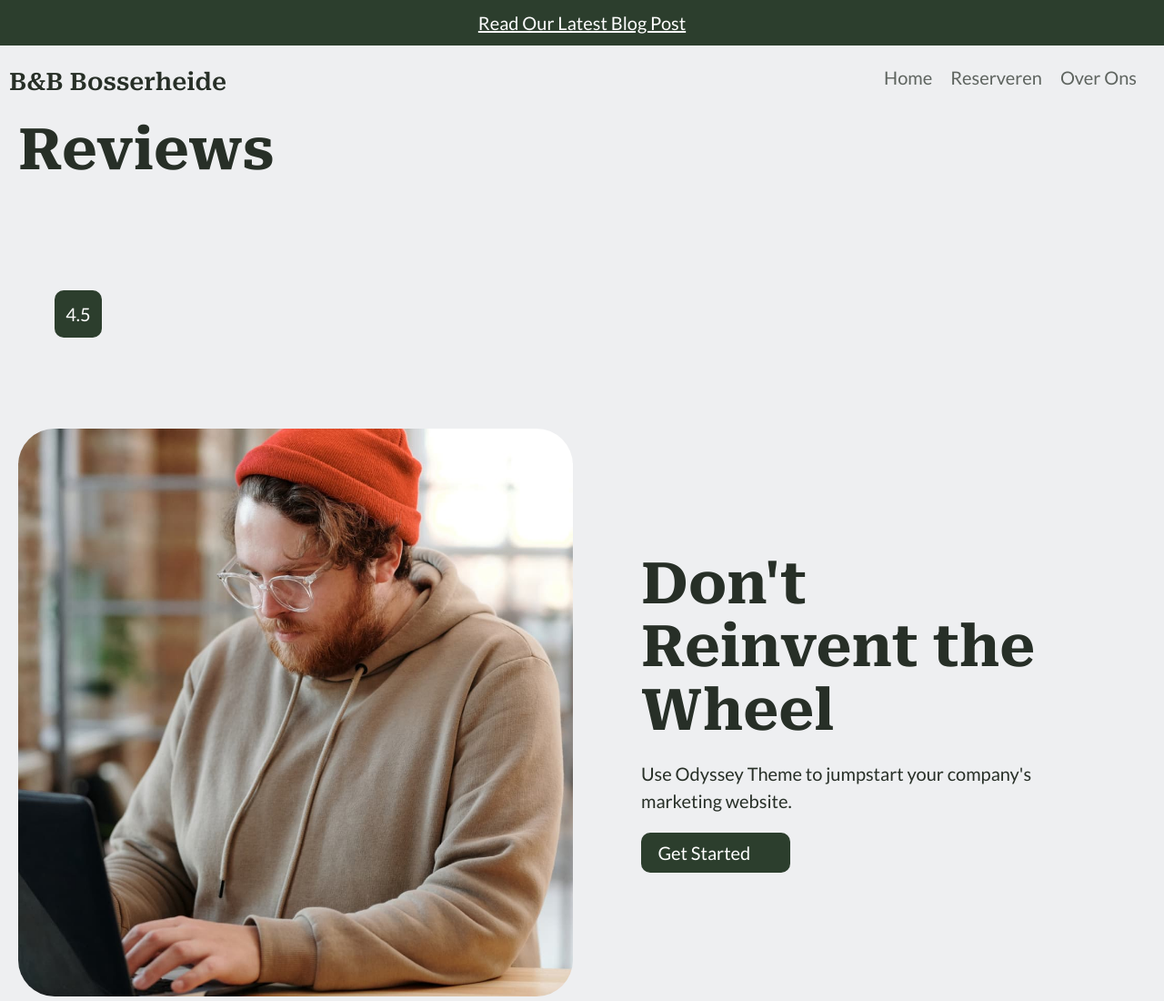
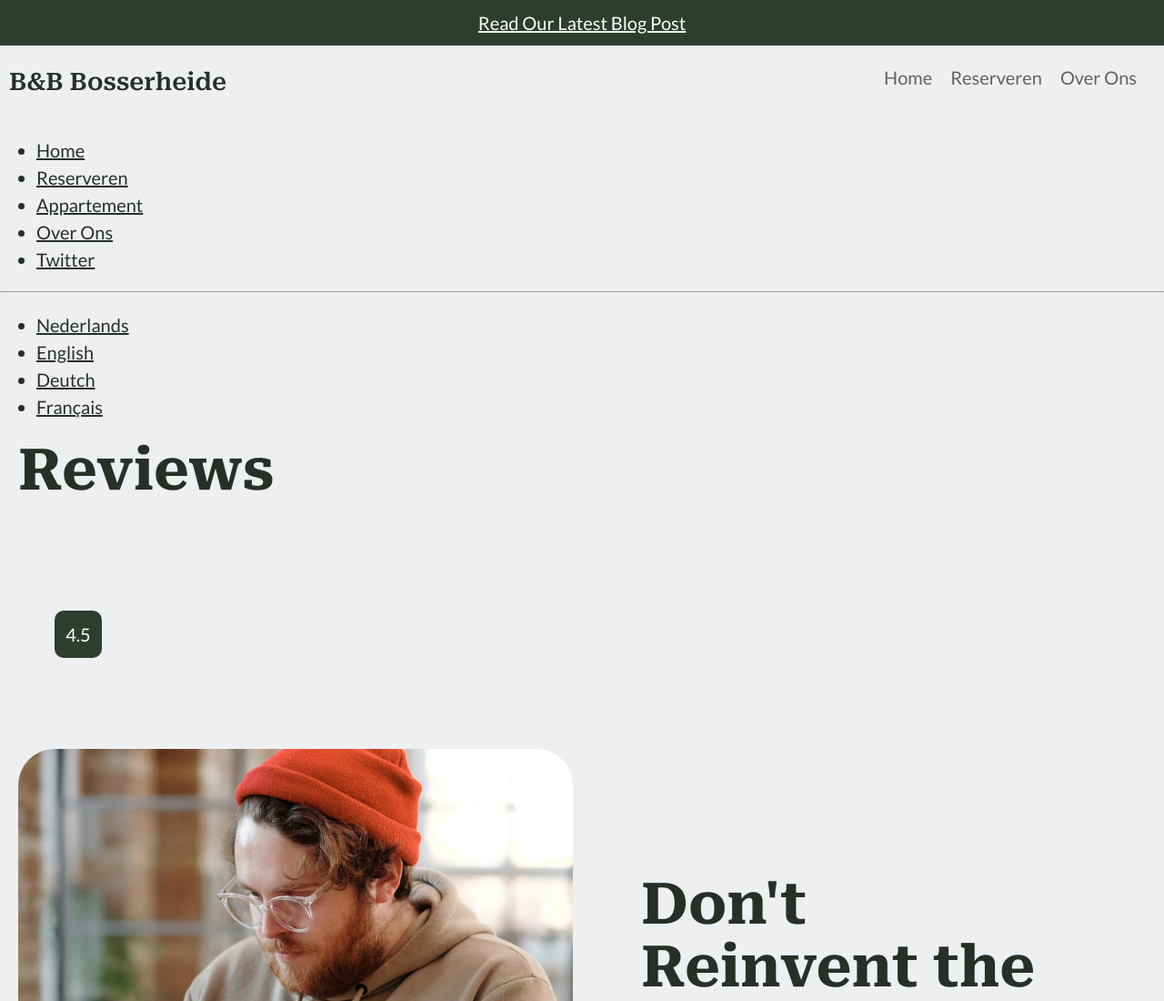
Before and after one commit to alwinvandijken/bosserheide, an Astro site: page /appartement in a window 1280 px wide. Shown: the top 1100 px of the page at 91% size. Built offline with nearby package versions, Linux system fonts and the light colour scheme; Astro itself is replaced by a stand-in of ours; some icons are missing.

Commit message:
Add i18n support with language picker and navigation
Introduced internationalization (i18n) utilities and components, including a language picker and translated navigation paths. Modified layout files to dynamically set language attributes and load the new i18n components.

```diff
--- /dev/null
+++ b/src/components/LanguagePicker.astro
@@ -0,0 +1,15 @@
+---
+import { languages } from '../i18n/ui';
+import { getLangFromUrl, useTranslatedPath, getRouteFromUrl } from '../i18n/utils';
+
+const lang = getLangFromUrl(Astro.url);
+const translatePath = useTranslatedPath(lang);
+const route = getRouteFromUrl(Astro.url);
+---
+<ul>
+	{Object.entries(languages).map(([lang, label]) => (
+		<li>
+			<a href={translatePath(`/${route ? route : ''}`, lang)}>{label}</a>
+		</li>
+	))}
+</ul>
--- a/src/components/core/Nav.astro
+++ b/src/components/core/Nav.astro
@@ -1,7 +1,39 @@
 ---
 const {navData} = Astro.props;
+import { getLangFromUrl, useTranslations, useTranslatedPath } from '../../i18n/utils';
+
+const lang = getLangFromUrl(Astro.url);
+const t = useTranslations(lang);
+const translatePath = useTranslatedPath(lang);
 ---
-
+<ul>
+  <li>
+    <a href={translatePath('/')}>
+      {t('nav.home')}
+    </a>
+  </li>
+  <li>
+    <a href={translatePath('/reserveren/')}>
+      {t('nav.reservation')}
+    </a>
+  </li>
+  <li>
+    <a href={translatePath('/appartement/')}>
+      {t('nav.apartment')}
+    </a>
+  </li>
+  <li>
+    <a href={translatePath('/overons/')}>
+      {t('nav.about')}
+    </a>
+  </li>
+  <li>
+    <a href="https://twitter.com/astrodotbuild">
+      {t('nav.twitter')}
+    </a>
+  </li>
+</ul>
+<hr/>
 {navData && <nav>
   <ul>
     {navData.map(navItem => (
--- /dev/null
+++ b/src/i18n/ui.ts
@@ -0,0 +1,46 @@
+export const languages = {
+	nl: 'Nederlands',
+	en: 'English',
+	de: 'Deutch',
+	fr: 'Français',
+};
+
+export const defaultLang = 'nl';
+export const showDefaultLang = false;
+export const ui = {
+	nl: {
+		'nav.home': 'Home',
+		'nav.reservation': 'Reserveren',
+		'nav.apartment': 'Appartement',
+		'nav.about': 'Over Ons',
+		'nav.twitter': 'Twitter',
+	},
+	en: {
+		'nav.home': 'Home',
+		'nav.reservation': 'Reservation',
+		'nav.apartment': 'Apartment',
+		'nav.about': 'About',
+		'nav.twitter': 'Twitter',
+	},
+	de: {
+		'nav.home': 'Home',
+		'nav.reservation': 'Reservieren',
+		'nav.apartment': 'Wonung',
+		'nav.about': 'Uber uns'
+	},
+	fr: {
+		'nav.home': 'Accueil',
+		'nav.reservation': 'Reservé',
+		'nav.apartment': 'À Apartement',
+		'nav.about': 'À propos',
+	},
+} as const;
+
+export const routes = {
+	de: {
+		'services': 'leistungen',
+	},
+	fr: {
+		'services': 'prestations-de-service',
+	},
+}
--- /dev/null
+++ b/src/i18n/utils.ts
@@ -0,0 +1,52 @@
+import { ui, defaultLang, showDefaultLang, routes } from './ui';
+
+export function getLangFromUrl(url: URL) {
+	const [, lang] = url.pathname.split('/');
+	if (lang in ui) return lang as keyof typeof ui;
+	return defaultLang;
+}
+
+export function useTranslations(lang: keyof typeof ui) {
+	return function t(key: keyof typeof ui[typeof defaultLang]) {
+		return ui[lang][key] || ui[defaultLang][key];
+	}
+}
+
+export function useTranslatedPath(lang: keyof typeof ui) {
+	return function translatePath(path: string, l: string = lang) {
+		const pathName = path.replaceAll('/', '')
+		const hasTranslation = defaultLang !== l && routes[l] !== undefined && routes[l][pathName] !== undefined
+		const translatedPath = hasTranslation ? '/' + routes[l][pathName] : path
+
+		return !showDefaultLang && l === defaultLang ? translatedPath : `/${l}${translatedPath}`
+	}
+}
+
+export function getRouteFromUrl(url: URL): string | undefined {
+	const pathname = new URL(url).pathname;
+	const parts = pathname?.split('/');
+	const path = parts.pop() || parts.pop();
+
+	if (path === undefined) {
+		return undefined;
+	}
+
+	const currentLang = getLangFromUrl(url);
+
+	if (defaultLang === currentLang) {
+		const route = Object.values(routes)[0];
+		return route[path] !== undefined ? route[path] : undefined;
+	}
+
+	const getKeyByValue = (obj: Record<string, string>, value: string): string | undefined  => {
+		return Object.keys(obj).find((key) => obj[key] === value);
+	}
+
+	const reversedKey = getKeyByValue(routes[currentLang], path);
+
+	if (reversedKey !== undefined) {
+		return reversedKey;
+	}
+
+	return undefined;
+}
--- a/src/layouts/Base.astro
+++ b/src/layouts/Base.astro
@@ -2,7 +2,9 @@
 import { SkipLink } from '@components/odyssey-theme';
 import BaseHead from '../components/head/BaseHead.astro';
 import type { Props as BaseHeadProps } from '../components/head/BaseHead.astro';
+import { getLangFromUrl } from '../i18n/utils';
 
+const lang = getLangFromUrl(Astro.url);
 export interface Props {
 	seo?: BaseHeadProps;
 }
@@ -10,7 +12,7 @@ export interface Props {
 const { seo } = Astro.props;
 ---
 
-<html lang="en" data-theme="earth">
+<html lang={lang} data-theme="earth">
 	<head>
 		<BaseHead {...seo} />
 	</head>
--- a/src/layouts/Page.astro
+++ b/src/layouts/Page.astro
@@ -3,6 +3,8 @@ import { Header, Button, Footer } from '@components/odyssey-theme';
 import Layout from './Base.astro';
 import type { Props as BaseHeadProps } from '../components/head/BaseHead.astro';
 import Logo from '../components/Logo.astro';
+import LanguagePicker from '../components/LanguagePicker.astro';
+import Nav from '../components/core/Nav.astro';
 import settings from '../config/settings';
 import { footerLists, footerSocials } from '../config/footer';
 
@@ -18,6 +20,8 @@ const { seo } = Astro.props as Props;
 ---
 
 <Layout seo={seo}>
+	<Nav></Nav>
+	<LanguagePicker></LanguagePicker>
 	<Header rightMenu navData={nav} slot="header">
 		<span slot="logo">
 			<Logo />
--- a/src/pages/en/index.astro
+++ b/src/pages/en/index.astro
@@ -11,6 +11,7 @@ import { Image } from 'astro:assets';
 ---
 
 <Layout>
+	<h1>Welcome | en</h1>
 	<HomeHeroSection />
 	<Container>
 		<section id="fotos">
--- a/src/pages/index.astro
+++ b/src/pages/index.astro
@@ -11,6 +11,7 @@ import { Image } from 'astro:assets';
 ---
 
 <Layout>
+
 	<HomeHeroSection />
 	<Container>
 		<section id="fotos">
```
